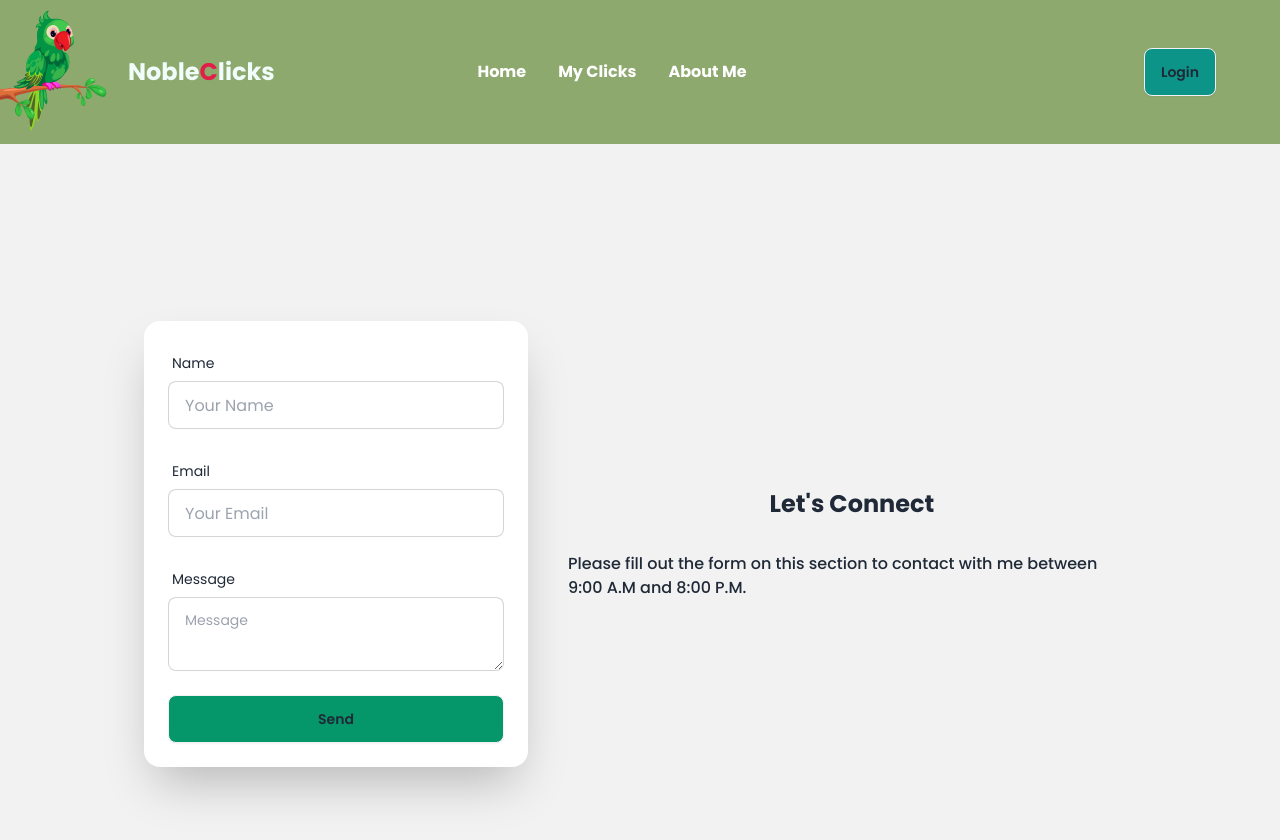
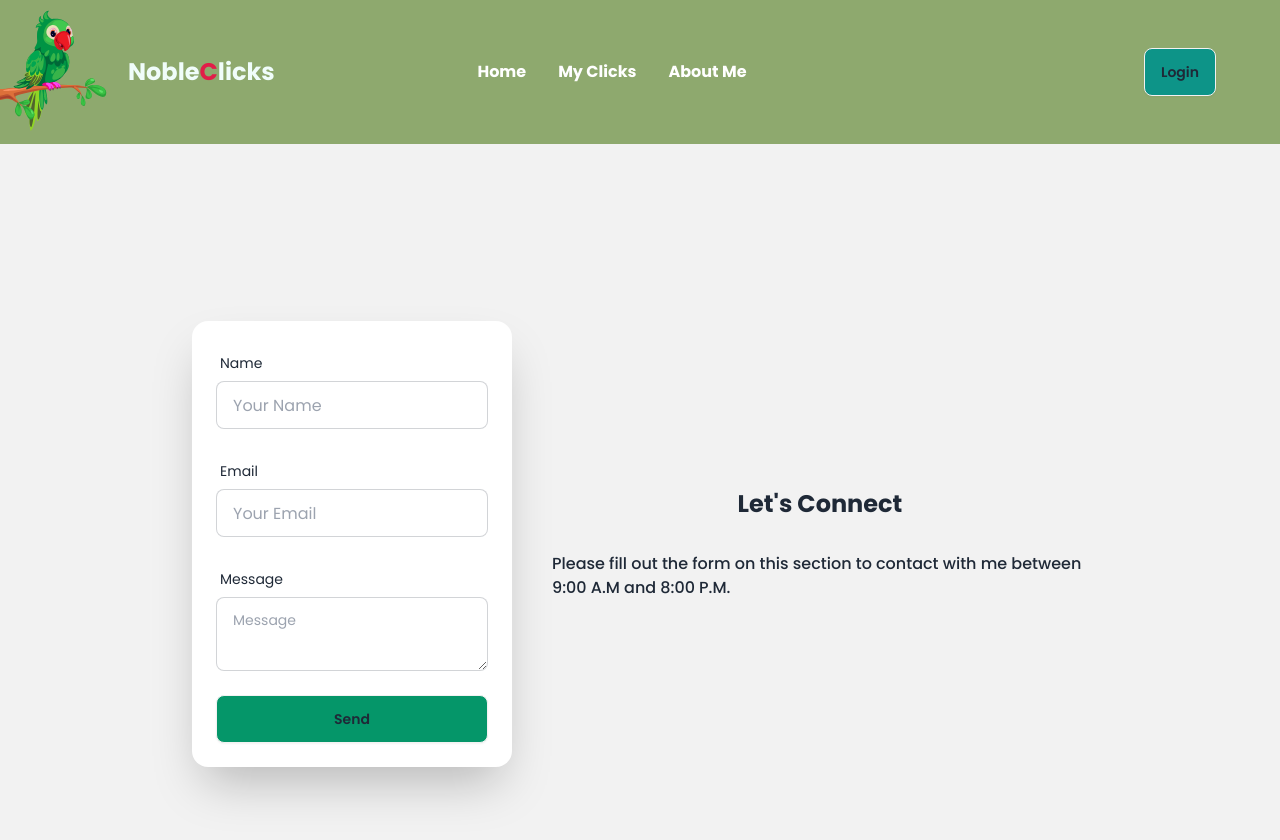
Before and after one commit to sattamap/birds-click-client, a React (Vite) app: page /contact in a window 1280 px wide. Shown: the top 840 px of the page. Built offline with nearby package versions, Linux system fonts and the light colour scheme; no server answers; a web font is replaced by a local one.

Commit message:
Update responsive code in Contact.jsx

```diff
--- a/src/layout/Dashboard.jsx
+++ b/src/layout/Dashboard.jsx
@@ -13,7 +13,7 @@ const Dashboard = () => {
                     <img src={ciji} alt="Profile" className="w-20 h-20 rounded-full mr-2" />
                     <span className="text-white">Noble Ciji</span>
                 </div>
-                <ul className="menu p-4">
+                <ul className="menu text-white p-4">
                     <li>
                         <NavLink to="/dashboard/addBirds">
                             <MdLibraryAddCheck /> Add Birds
--- a/src/pages/Contact/Contact.jsx
+++ b/src/pages/Contact/Contact.jsx
@@ -25,7 +25,7 @@ const Contact = () => {
                             Please fill out the form on this section to contact with me between 9:00 A.M and 8:00 P.M.
                         </p>
                     </div>
-                    <div className="card w-full lg:max-w-sm shadow-2xl bg-base-100">
+                    <div className="card w-full lg:max-w-xs shadow-2xl bg-base-100">
                         <form ref={form} onSubmit={sendEmail} className="card-body p-6">
                             <div className="form-control mb-4">
                                 <label className="label">
--- a/src/pages/MyClicks/MyClicks.jsx
+++ b/src/pages/MyClicks/MyClicks.jsx
@@ -231,6 +231,11 @@ const MyClicks = () => {
           value={searchQuery}
           onChange={(e) => setSearchQuery(e.target.value)}
           className="border rounded w-1/2  py-2 px-3 text-gray-700 leading-tight focus:outline-none focus:shadow-outline mb-4"
+          style={
+            window.matchMedia && window.matchMedia('(prefers-color-scheme: dark)').matches
+              ? { color: 'white' }
+              : {}
+          }
         />
       </div>
       <div className='flex justify-center'>
```
